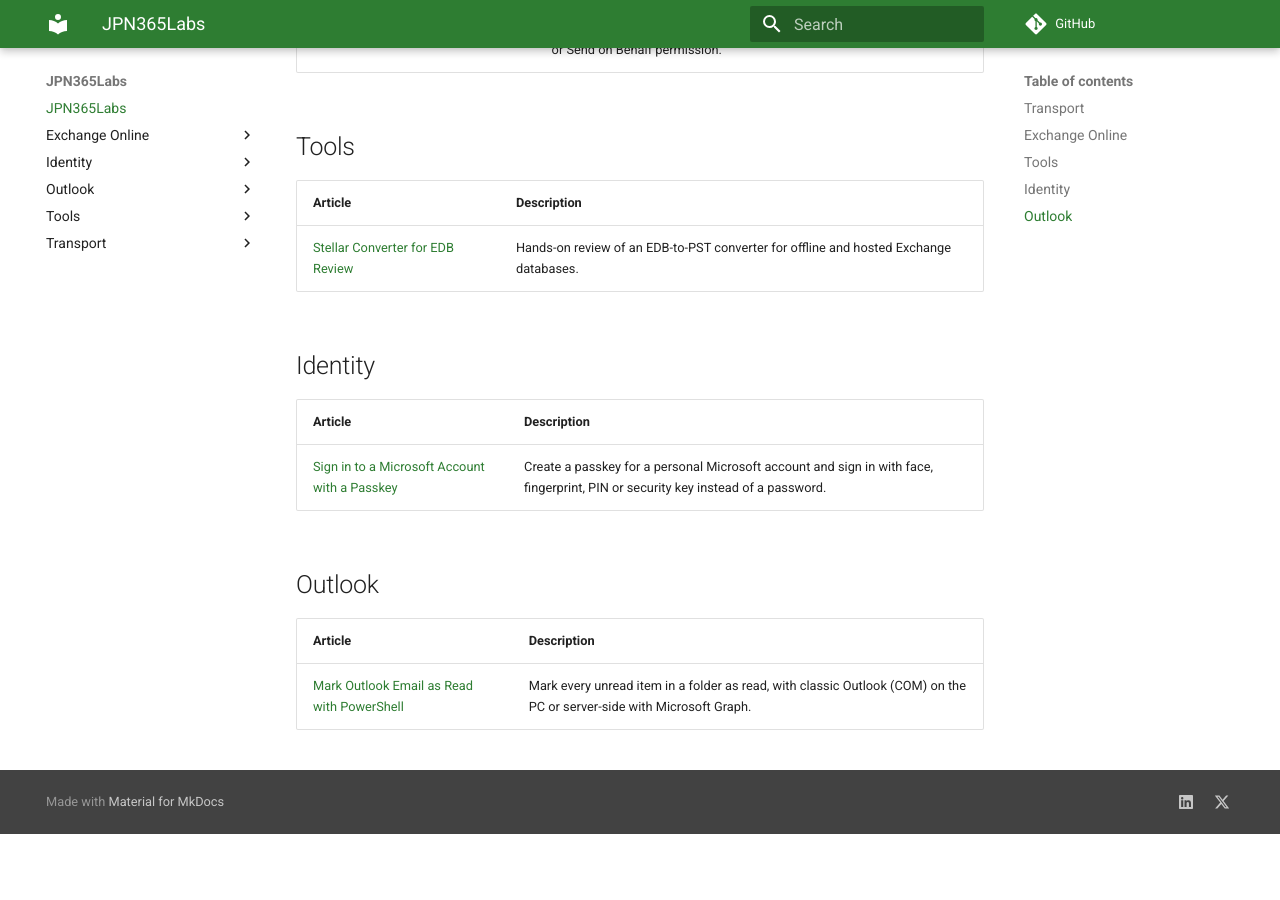
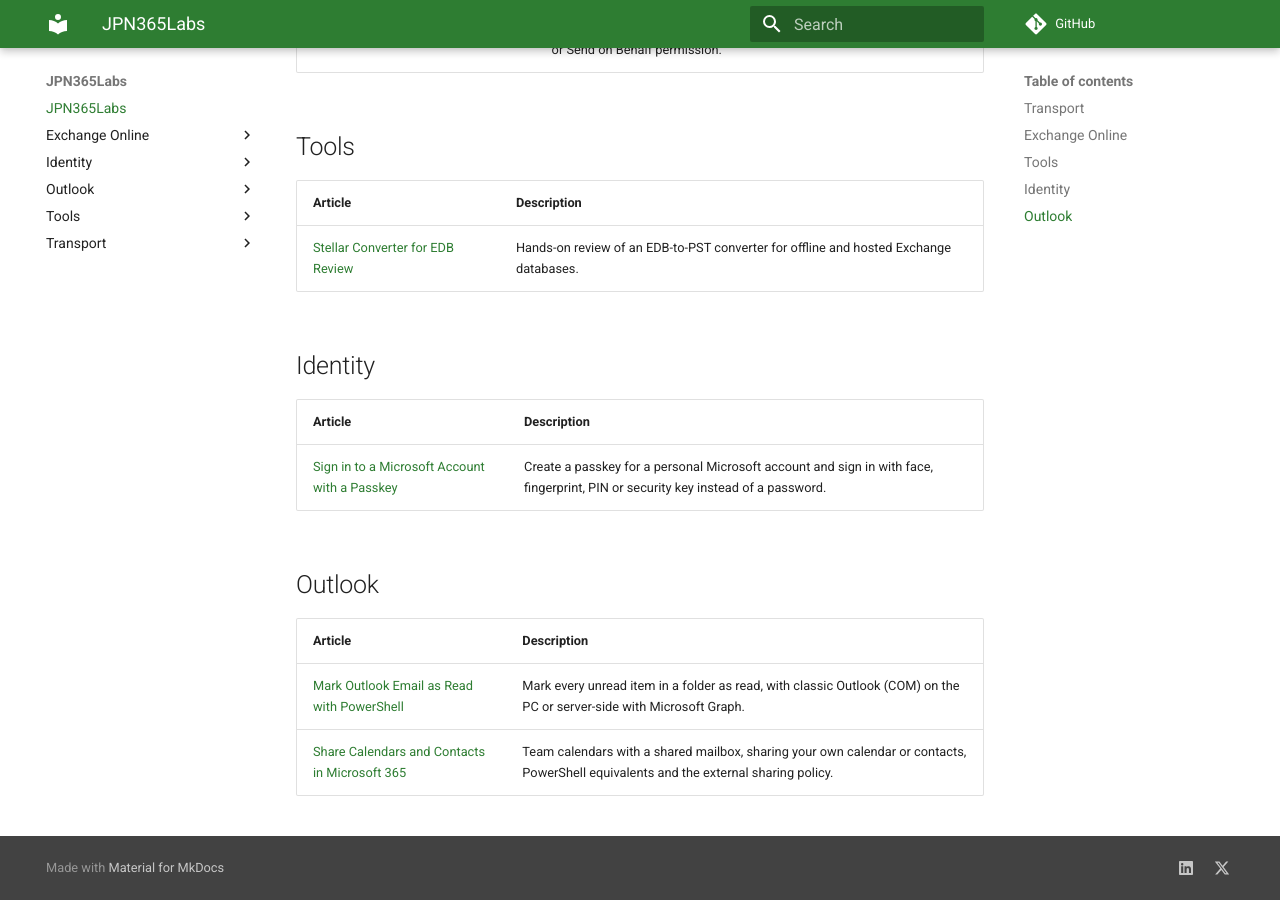
Before and after one commit to jeanpaulnk/JPN365Labs, an MkDocs documentation site: the page built from docs/index.md, in a window 1280 px wide and 900 px high, scrolled down 724 px. Built offline with MkDocs 1.6.1 and Material for MkDocs 9.7.7, drawn with Linux system fonts in a browser that asks for light colours; comment, search, counter and statistics services are not loaded; before the commit the page ends 1558 px from its top, so only the background shows below that.

Commit message:
Add article on sharing calendars and contacts

```diff
--- a/docs/index.md
+++ b/docs/index.md
@@ -35,3 +35,4 @@ Hands-on lab notes on Exchange Online, Outlook and Microsoft 365 identity.
 | Article | Description |
 |---|---|
 | [Mark Outlook Email as Read with PowerShell](Outlook/Mark-Email-As-Read-PowerShell.md) | Mark every unread item in a folder as read, with classic Outlook (COM) on the PC or server-side with Microsoft Graph. |
+| [Share Calendars and Contacts in Microsoft 365](Outlook/Share-Calendar-and-Contacts.md) | Team calendars with a shared mailbox, sharing your own calendar or contacts, PowerShell equivalents and the external sharing policy. |
```
